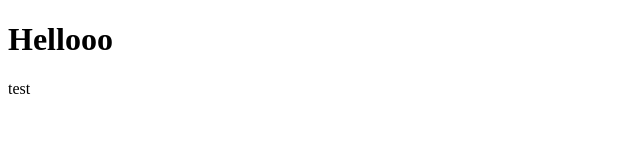
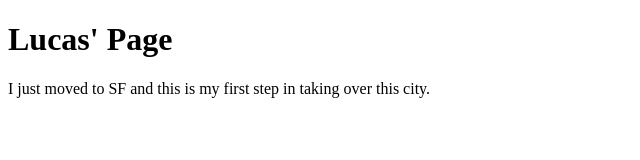
Before and after one commit to lva5/FEWD, a plain HTML site: page index.html in a window 1280 px wide. Shown: the whole page, without its empty margins (0-640 px from the left). Drawn offline with Linux system fonts and the light colour scheme.

Commit message:
First Class Exercise

```diff
--- a/index.html
+++ b/index.html
@@ -1,3 +1,8 @@
 <!DOCTYPE html>
-<h1> Hellooo </h1>
-test
+<h1>
+Lucas' Page
+</h1>
+
+<p>
+I just moved to SF and this is my first step in taking over this city.
+</p>
```
